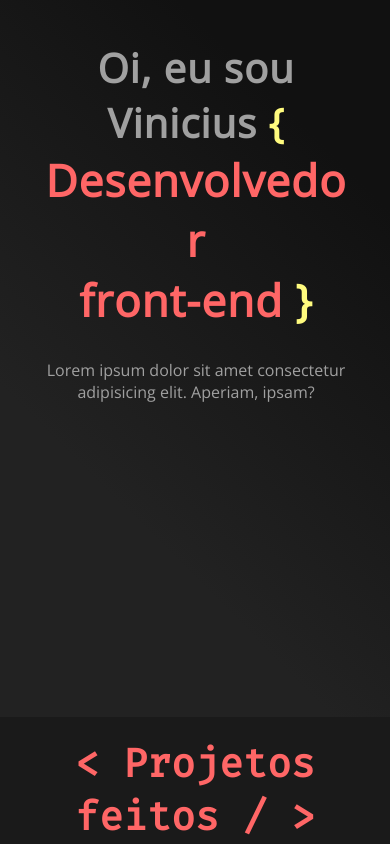
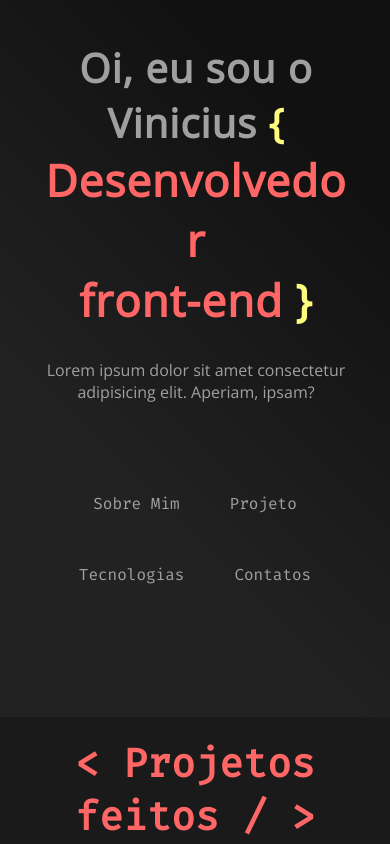
Before and after one commit to WhosVinicius/react-portfolio, a React (Create React App) app: page / in a window 390 px wide. Shown: the top 844 px of the page. Built offline with nearby package versions, Linux system fonts and the light colour scheme.

Commit message:
dessa vez foi

```diff
--- a/src/components/About/About.css
+++ b/src/components/About/About.css
@@ -52,6 +52,9 @@
    border-radius: 10px;
 }
 
+.aux {
+   display: none;
+}
 .apresentacao p {
   color: rgb(160, 160, 160);
   /* padding: 5px; */
@@ -97,4 +100,33 @@
    .apresentacao h1 {
       letter-spacing: 1px;
    }
+
+   .aux {
+      padding: 50px;
+      display: flex;
+      text-align: center;
+      align-self: center;
+      align-content: center;
+      justify-content: center;
+      font-size: 16px;
+   }
+   .aux ul {
+      align-self: center;
+      width: 250px;
+      display: flex;
+      gap: 50px;
+      flex-wrap: wrap;
+      text-align: center;
+      align-self: center;
+      align-content: center;
+      justify-content: center;
+
+   }
+   .aux ul li a {
+      color: rgb(160, 160, 160);
+
+      cursor: pointer;
+      text-transform: capitalize;
+   }
+
 }
--- a/src/components/About/About.jsx
+++ b/src/components/About/About.jsx
@@ -6,7 +6,7 @@ function About() {
          <div className="apresentacao">
             <div className="static-txt">
                <h1>
-                  Oi, eu sou Vinicius
+                  Oi, eu sou o Vinicius
                </h1>
             </div>
             <div className="dynamic-txt">
@@ -18,6 +18,22 @@ function About() {
             <p>Lorem ipsum dolor sit amet consectetur adipisicing elit. Aperiam, ipsam?</p>
          </div>
          <div className="t"></div>
+         <div className="aux center-text">
+            <ul className="center-text">
+            <li>
+                  <a href="#about">sobre mim</a>
+               </li>
+               <li>
+                  <a href="#projetos">projeto</a>
+               </li>
+               <li>
+                  <a href="#skills">tecnologias</a>
+               </li>
+               <li>
+                  <a href="contact">contatos</a>
+               </li>
+            </ul>
+         </div>
       </div>
    );
 }
--- a/src/components/NavBar/NavBar.css
+++ b/src/components/NavBar/NavBar.css
@@ -19,7 +19,7 @@ ul {
    justify-content: space-evenly;
 }
 
-ul li a {
+.nav-container ul li a {
    color: rgb(160, 160, 160);
    font-size: 20px;
    cursor: pointer;
```
